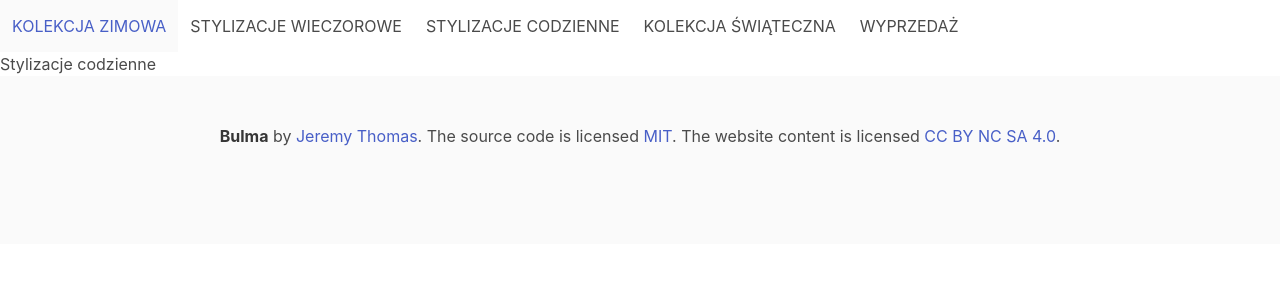
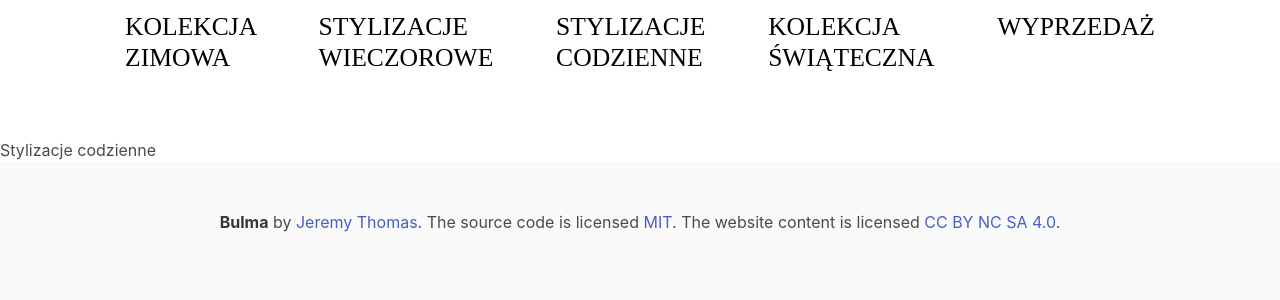
Before and after one commit to adamfoxman/WSBPWANuxt, a Nuxt app: page /stylizacje-codzienne in a window 1280 px wide. Shown: the top 300 px of the page. Built offline with nearby package versions, Linux system fonts and the light colour scheme.

Commit message:
Dodano: - podstawowe style do nagłówków

```diff
--- a/components/Top/Nav.vue
+++ b/components/Top/Nav.vue
@@ -18,22 +18,65 @@ const showMobileMenu = () => {
     </div>
     <div id="navbarBasicExample" :class="{'navbar-menu': !mobileMenu}">
       <div class="navbar-start">
+        <ul>
+          <li>
             <NuxtLink class="navbar-item" to="/jesienzima">
               KOLEKCJA ZIMOWA
             </NuxtLink>
+          </li>
+          <li>
             <NuxtLink class="navbar-item" to="/stylizacje-wieczorowe">
               STYLIZACJE WIECZOROWE
             </NuxtLink>
+          </li>
+          <li>
             <NuxtLink class="navbar-item" to="/stylizacje-codzienne">
               STYLIZACJE CODZIENNE
             </NuxtLink>
+          </li>
+          <li>
             <NuxtLink class="navbar-item" to="/kolekcja-swiateczna">
               KOLEKCJA ŚWIĄTECZNA
             </NuxtLink>
+          </li>
+          <li>
             <NuxtLink class="navbar-item" to="/wyprzedaz">
               WYPRZEDAŻ
             </NuxtLink>
+          </li>
+        </ul>
       </div>
     </div>
   </nav>
 </template>
+
+<style scoped lang="scss">
+.navbar-menu {
+  margin-left: auto;
+  margin-right: auto;
+  max-width: 1140px;
+  padding-left:40px;
+  padding-right:40px;
+  padding-bottom:40px;
+  background:#fff;
+}
+
+.navbar-item {
+  font-size: 1.6rem;
+  line-height: 1.2;
+  font-weight: 300;
+  color: #000;
+  padding: 12px 0 25px;
+  font-family: 'Merriweather',serif;
+  margin: 0 15px;
+}
+
+ul {
+  list-style: none;
+  padding: 0;
+  display: grid;
+  grid-auto-flow: column;
+  grid-gap: 10px;
+}
+
+</style>
```
Lines whose indentation alone changed are shown as unchanged.
